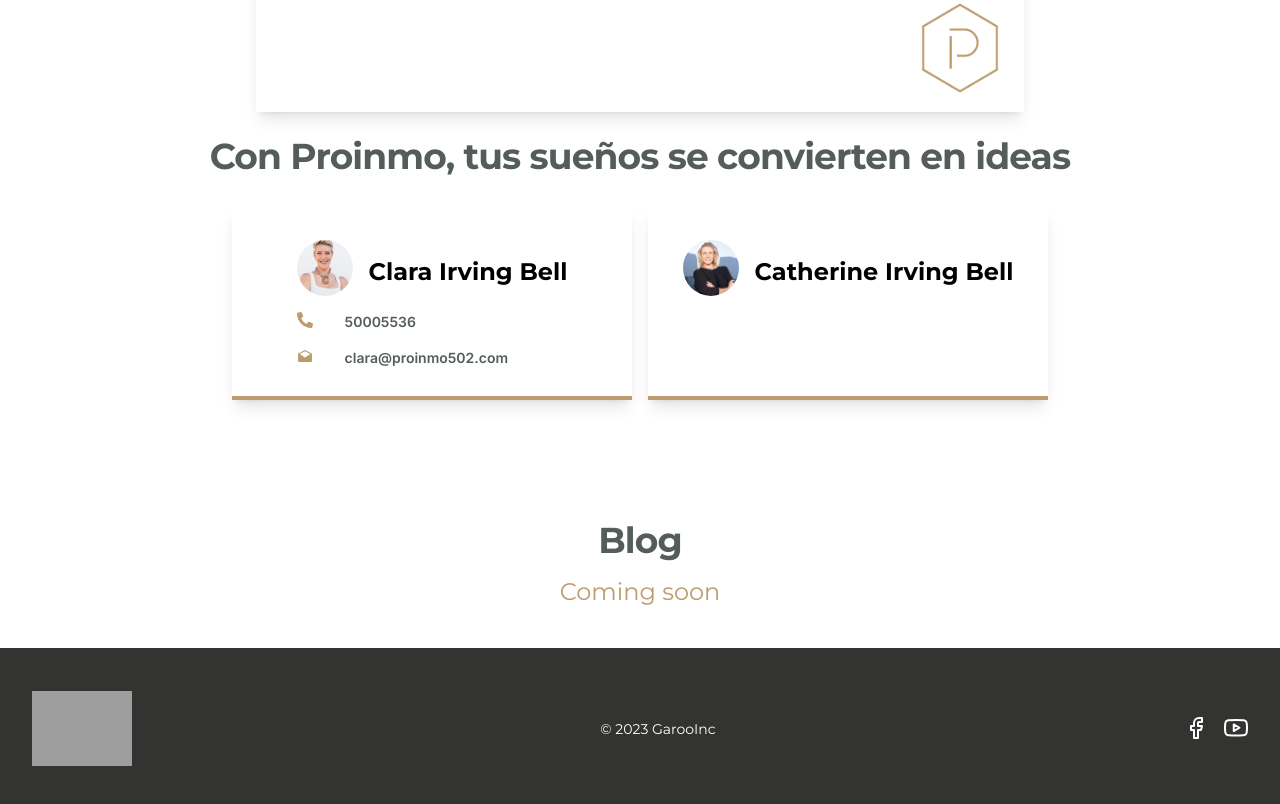
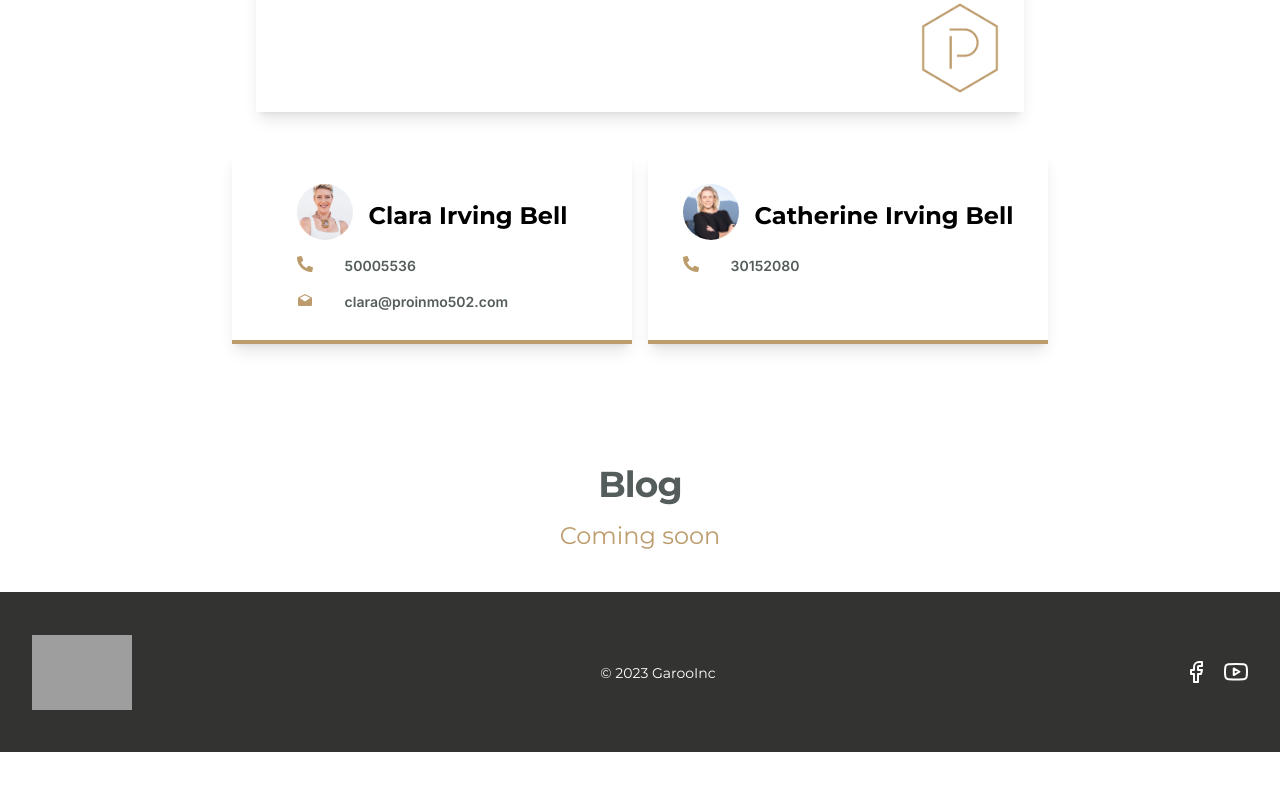
Before and after one commit to GarooInc/proinmo, a Next.js app: page / in a window 1280 px wide. Shown: the part 2640-3444 px from the top of the page. After the commit the page ends 3392 px from the top, so only its background shows below. Built offline with nearby package versions, Linux system fonts and the light colour scheme; grey boxes are pictures that could not be loaded.

Commit message:
Update page.jsx

```diff
--- a/app/page.jsx
+++ b/app/page.jsx
@@ -39,10 +39,9 @@ const PrincipalPage = () => {
           </section>
           <section id='/contact' className="w-full relative xs:pt-40 sm:p-0">
             <div className="w-full flex flex-col justify-center text-center items-center p-10 gap-4">
-              <Tittle title="Con Proinmo, tus sueños se convierten en ideas" center color={"#545c5c"}/>
               <div className="w-full flex flex-col lg:flex-row justify-center items-center gap-4">
                 <ContactItem name="Clara Irving Bell" number="50005536" mail="clara@proinmo502.com" img="assets/images/clara.png"/>
-                <ContactItem name="Catherine Irving Bell" img="assets/images/catherine.png" />
+                <ContactItem name="Catherine Irving Bell" img="assets/images/catherine.png" number="30152080"/>
               </div>
             </div>
           </section>
```
